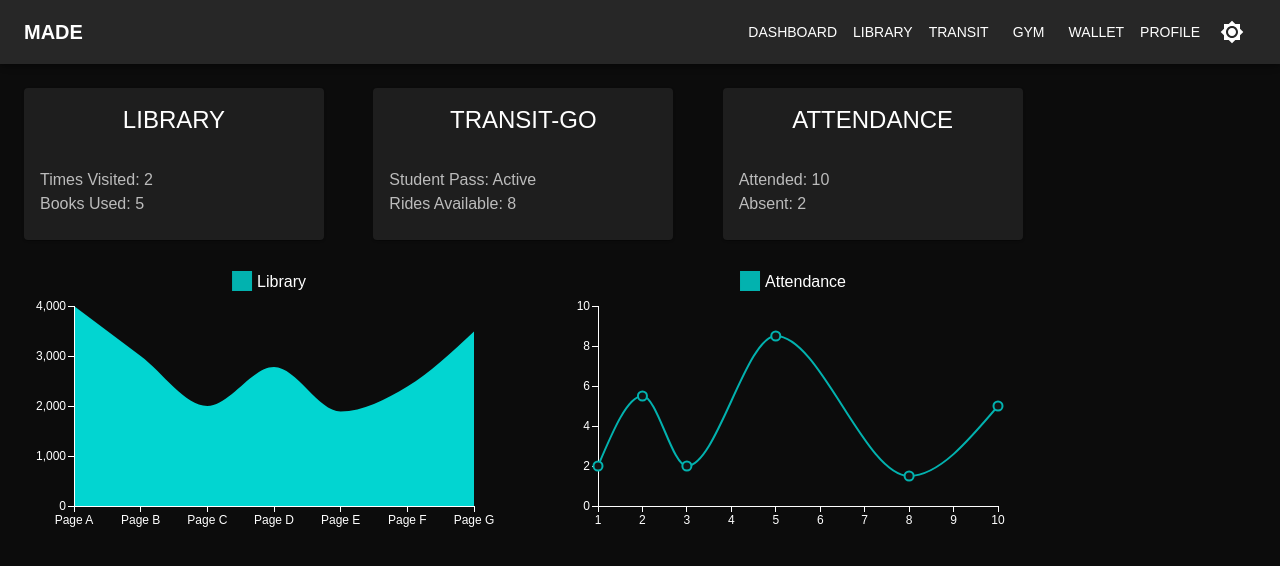
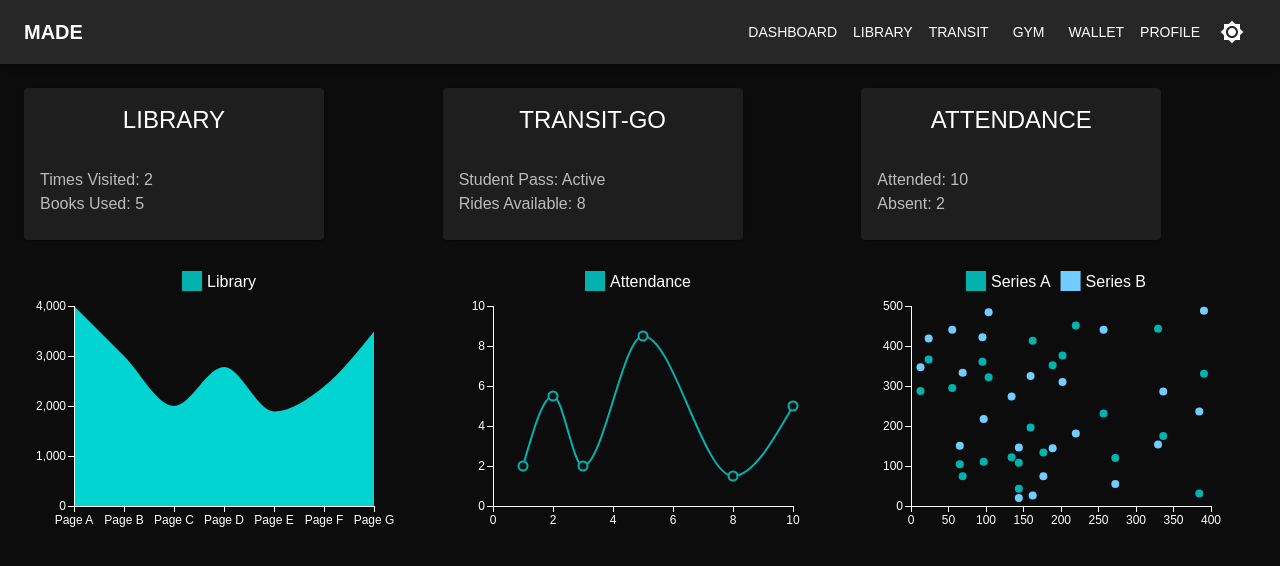
Before and after one commit to damaluku/made-app, a Next.js app: page / in a window 1280 px wide. Shown: the top 566 px of the page. Built offline with nearby package versions, Linux system fonts and the light colour scheme.

Commit message:
dashboard graphs widths reduced to 400

```diff
--- a/components/BasicLineChart.tsx
+++ b/components/BasicLineChart.tsx
@@ -11,7 +11,7 @@ export default function BasicLineChart() {
           label: "Attendance",
         },
       ]}
-      width={500}
+      width={400}
       height={300}
     />
   );
--- a/components/BasicScatter.tsx
+++ b/components/BasicScatter.tsx
@@ -168,7 +168,7 @@ const data = [
 export default function BasicScatter() {
   return (
     <ScatterChart
-      width={600}
+      width={400}
       height={300}
       series={[
         {
--- a/components/SimpleAreaChart.tsx
+++ b/components/SimpleAreaChart.tsx
@@ -15,7 +15,7 @@ const xLabels = [
 export default function SimpleAreaChart() {
   return (
     <LineChart
-      width={500}
+      width={400}
       height={300}
       series={[{ data: uData, label: "Library", area: true, showMark: false }]}
       xAxis={[{ scaleType: "point", data: xLabels }]}
--- a/src/pages/index.tsx
+++ b/src/pages/index.tsx
@@ -47,16 +47,21 @@ export default function Home() {
         </Grid>
       </Grid>
 
-      <Grid container gap={3}>
-        <Grid item>
+      <Grid
+        container
+        spacing={{ xs: 2, md: 3 }}
+        columns={{ xs: 4, sm: 8, md: 12 }}
+        paddingBottom={2}
+      >
+        <Grid item xs={12} sm={4} md={4}>
           <SimpleAreaChart />
         </Grid>
-        <Grid item>
+        <Grid item xs={12} sm={4} md={4}>
           <BasicLineChart />
         </Grid>
-        {/* <Grid item>
+        <Grid item xs={12} sm={4} md={4}>
           <BasicScatter />
-        </Grid> */}
+        </Grid>
       </Grid>
     </>
   );
```
